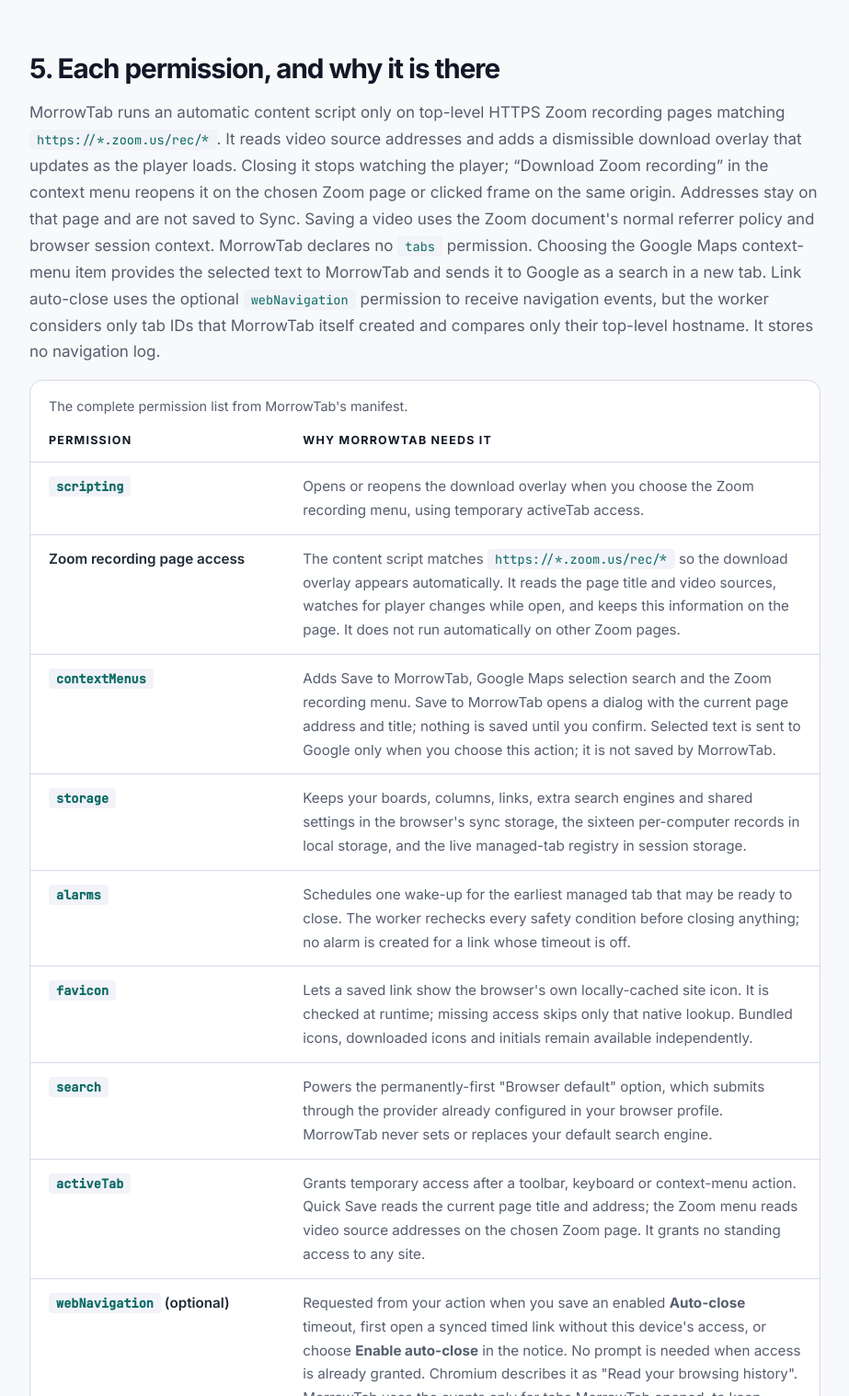
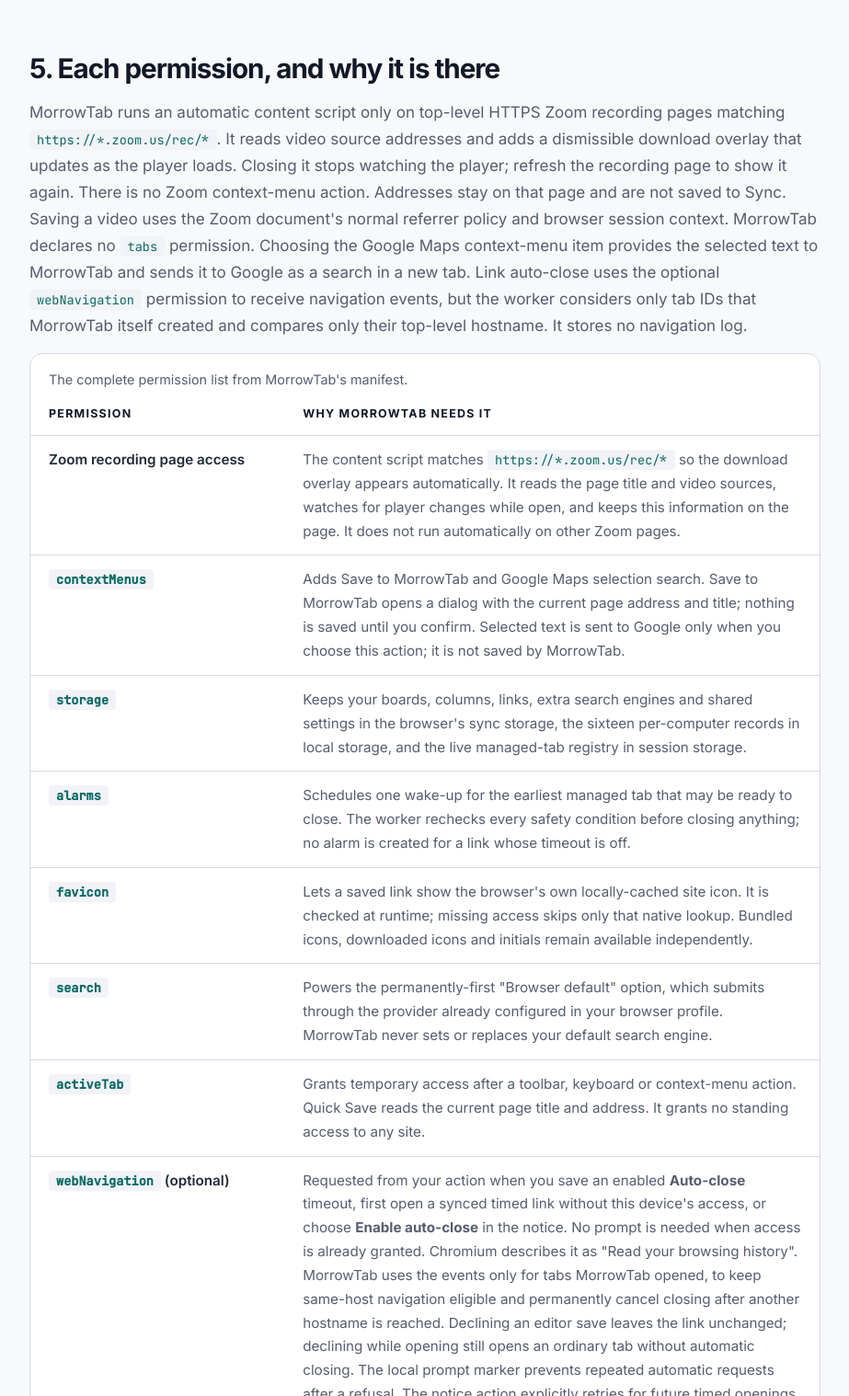
Before and after one commit to calxibe/morrowtab, a plain HTML site: page privacy.html in a window 1280 px wide. Shown: the part 10482-12000 px from the top of the page at 92% size, without its empty margins (178-1101 px from the left). Drawn offline with Linux system fonts and the light colour scheme.

Commit message:
Change to privacy policy

```diff
--- a/privacy.html
+++ b/privacy.html
@@ -546,7 +546,7 @@
             <section id="permissions">
                 <h2>5. Each permission, and why it is there</h2>
                 <p>
-                    MorrowTab runs an automatic content script only on top-level HTTPS Zoom recording pages matching <code>https://*.zoom.us/rec/*</code>. It reads video source addresses and adds a dismissible download overlay that updates as the player loads. Closing it stops watching the player; “Download Zoom recording” in the context menu reopens it on the chosen Zoom page or clicked frame on the same origin. Addresses stay on that page and are not saved to Sync. Saving a video uses the Zoom document's normal referrer policy and browser session context. MorrowTab declares no <code>tabs</code> permission. Choosing the Google Maps context-menu item
+                    MorrowTab runs an automatic content script only on top-level HTTPS Zoom recording pages matching <code>https://*.zoom.us/rec/*</code>. It reads video source addresses and adds a dismissible download overlay that updates as the player loads. Closing it stops watching the player; refresh the recording page to show it again. There is no Zoom context-menu action. Addresses stay on that page and are not saved to Sync. Saving a video uses the Zoom document's normal referrer policy and browser session context. MorrowTab declares no <code>tabs</code> permission. Choosing the Google Maps context-menu item
                     provides the selected text to MorrowTab and sends it to Google as a search in a new tab. Link auto-close uses the optional <code>webNavigation</code> permission to
                     receive navigation events, but the worker considers only tab IDs that MorrowTab itself created and
                     compares only their top-level hostname. It stores no navigation log.
@@ -563,16 +563,12 @@
                         </thead>
                         <tbody>
                             <tr>
-                                <th scope="row"><code>scripting</code></th>
-                                <td>Opens or reopens the download overlay when you choose the Zoom recording menu, using temporary activeTab access.</td>
-                            </tr>
-                            <tr>
                                 <th scope="row">Zoom recording page access</th>
                                 <td>The content script matches <code>https://*.zoom.us/rec/*</code> so the download overlay appears automatically. It reads the page title and video sources, watches for player changes while open, and keeps this information on the page. It does not run automatically on other Zoom pages.</td>
                             </tr>
                             <tr>
                                 <th scope="row"><code>contextMenus</code></th>
-                                <td>Adds Save to MorrowTab, Google Maps selection search and the Zoom recording menu. Save to MorrowTab opens a dialog with the current page address and title; nothing is saved until you confirm. Selected text is sent to Google only when you choose this action; it is not saved by MorrowTab.</td>
+                                <td>Adds Save to MorrowTab and Google Maps selection search. Save to MorrowTab opens a dialog with the current page address and title; nothing is saved until you confirm. Selected text is sent to Google only when you choose this action; it is not saved by MorrowTab.</td>
                             </tr>
                             <tr>
                                 <th scope="row"><code>storage</code></th>
@@ -602,8 +598,7 @@
                             <tr>
                                 <th scope="row"><code>activeTab</code></th>
                                 <td>Grants temporary access after a toolbar, keyboard or context-menu action. Quick Save
-                                    reads the current page title and address; the Zoom menu reads video source addresses
-                                    on the chosen Zoom page. It grants no standing access to any site.</td>
+                                    reads the current page title and address. It grants no standing access to any site.</td>
                             </tr>
                             <tr>
                                 <th scope="row"><code>webNavigation</code> (optional)</th>
```
Also changed, not shown: changelog.html (+2 -1 lines).
